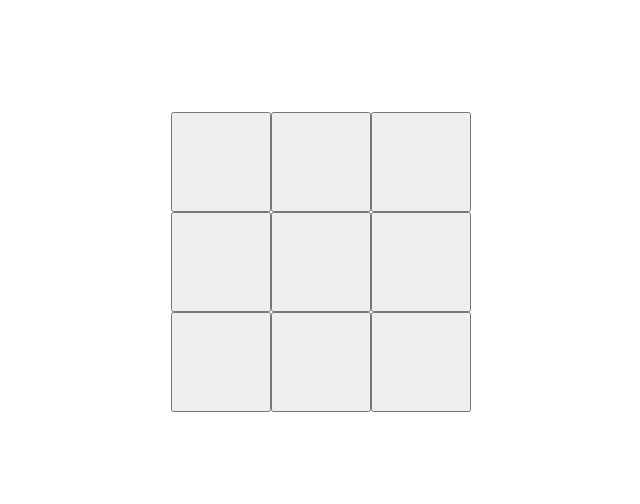
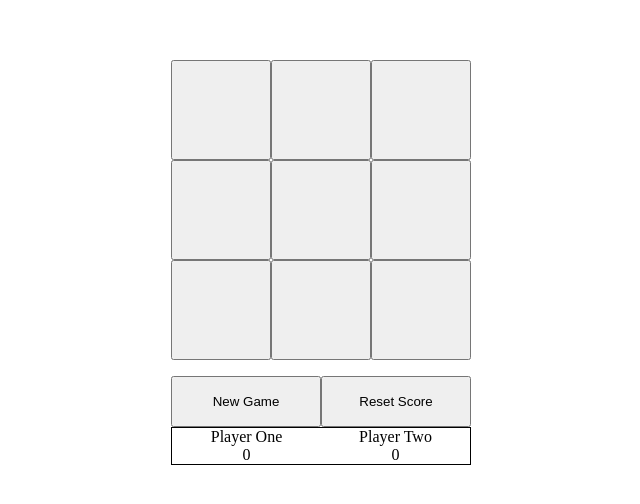
Before and after one commit to aayusht200/tic_tac_toe, a plain HTML site: page index.html in a window 1280 px wide. Shown: the part 138-642 px from the top of the page, without its empty margins (319-959 px from the left). Drawn offline with Linux system fonts and the light colour scheme.

Commit message:
Scoring Done

```diff
--- a/index.html
+++ b/index.html
@@ -9,8 +9,13 @@
 </head>
 
 <body>
-    <div id="button_grid">
+    <div class="container">
+        <div id="button_grid">
 
+        </div>
+        <div id="control_area">
+
+        </div>
     </div>
 
     <script src="script.js"></script>
--- a/script.js
+++ b/script.js
@@ -19,6 +19,7 @@ function winCondition(board) {
 }
 let board = [null, null, null, null, null, null, null, null, null];
 let temp = 0;
+let score = { playerOne: 0, playerTwo: 0 };
 
 function game(id) {
   if (temp % 2 == 0) {
@@ -35,11 +36,13 @@ function game(id) {
   if (temp > 4) {
     let check = winCondition(board);
     if (check == "X") {
-      alert("X");
+      score.playerOne++;
+      playerOne_score.textContent = score.playerOne;
       board = [null, null, null, null, null, null, null, null, null];
       temp = 0;
     } else if (check == "O") {
-      alert("O");
+      score.playerTwo++;
+      playerTwo_score.textContent = score.playerTwo;
       board = [null, null, null, null, null, null, null, null, null];
       temp = 0;
     } else if (temp === 9 && winCondition(board) == false) {
@@ -64,3 +67,33 @@ function createBoard() {
   }
 }
 createBoard();
+
+const control_area = document.getElementById("control_area");
+console.log(score);
+
+const new_game = document.createElement("button");
+const reset_score = document.createElement("button");
+const score_area = document.createElement("div");
+const playerOne_tag = document.createElement("p");
+const playerTwo_tag = document.createElement("p");
+const playerOne_score = document.createElement("p");
+const playerTwo_score = document.createElement("p");
+
+new_game.classList.add("button");
+reset_score.classList.add("button");
+
+new_game.textContent = "New Game";
+reset_score.textContent = "Reset Score";
+score_area.classList.add("score_area");
+playerOne_tag.textContent = "Player One";
+playerTwo_tag.textContent = "Player Two";
+playerOne_score.textContent = 0;
+playerTwo_score.textContent = 0;
+score_area.append(
+  playerOne_tag,
+  playerTwo_tag,
+  playerOne_score,
+  playerTwo_score
+);
+
+control_area.append(new_game, reset_score, score_area);
--- a/style.css
+++ b/style.css
@@ -12,7 +12,14 @@ body {
   display: grid;
   align-items: center;
 }
-button {
+.container {
+  display: grid;
+  align-items: center;
+  justify-content: center;
+  gap: 1rem;
+  padding: 1rem;
+}
+#button_grid button {
   height: 100px;
   width: 100px;
 }
@@ -22,3 +29,19 @@ button {
   grid-template-rows: repeat(3, auto);
   justify-content: center;
 }
+
+button {
+  padding: 1rem;
+}
+
+#control_area {
+  display: grid;
+  grid-template-columns: 1fr 1fr;
+}
+.score_area {
+  grid-column: span 2;
+  display: grid;
+  grid-template-columns: 1fr 1fr;
+  border: 1px solid;
+  text-align: center;
+}
```
